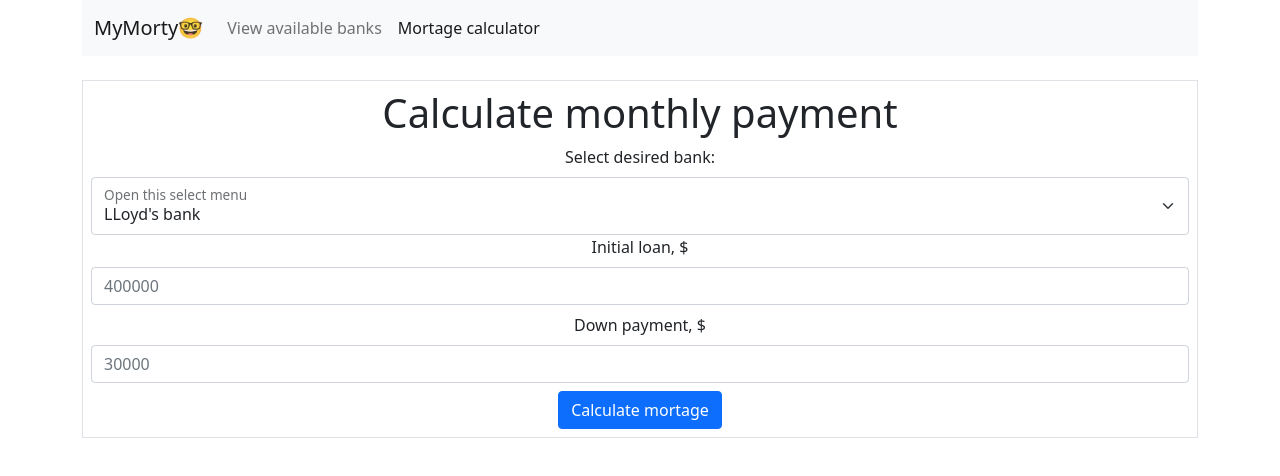
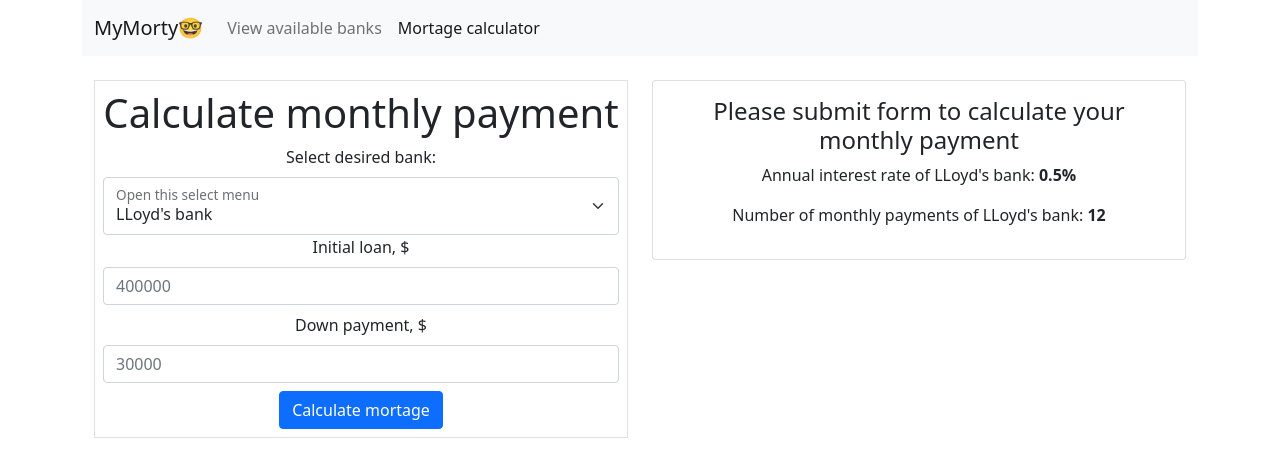
Before and after one commit to YuriiCodes/MyMorty-Mortgage-calculator, a React (Create React App) app: page /mortageCalculator in a window 1280 px wide. Shown: the top 476 px of the page. Built offline with nearby package versions, Linux system fonts and the light colour scheme.

Commit message:
Minor impovements for mortage calculator page

```diff
--- a/src/components/MortageCalculator/MortageCalculator.jsx
+++ b/src/components/MortageCalculator/MortageCalculator.jsx
@@ -1,4 +1,4 @@
-import {Button, Col, FloatingLabel, InputGroup, Row} from "react-bootstrap";
+import {Button, Card, Col, Container, FloatingLabel, InputGroup, Row} from "react-bootstrap";
 
 import {Formik} from 'formik';
 import * as yup from 'yup';
@@ -15,17 +15,18 @@ const MortageCalculator = (props) => {
     let banks = props.banks;
 
 
-
     const selectedBank = banks.find(bank => bank.id === parseInt(props.selectedBankId));
 
     const schema = yup.object().shape({
         initialLoan: yup.number().required().positive().max(selectedBank.maxLoan),
-        downPayment: yup.number().required().positive().min(selectedBank.minDownPayment),
+        downPayment: yup.number().required().positive().min(selectedBank.minDownPayment).max(yup.ref("initialLoan")),
         bankName: yup.string().required()
     });
 
     return (
-        <>
+        <Container>
+            <Row>
+                <Col md={6} >
                     <Formik
                         validationSchema={schema}
                         onSubmit={console.log}
@@ -72,7 +73,8 @@ const MortageCalculator = (props) => {
                                 <Form.Group controlId="validationFormikUsername">
                                     <Form.Label>Select desired bank:</Form.Label>
                                     <FloatingLabel controlId="floatingSelect" label="Open this select menu">
-                                <Form.Select aria-label="Floating label select example" value={props.selectedBankId}
+                                        <Form.Select aria-label="Floating label select example"
+                                                     value={props.selectedBankId}
                                                      onChange={e => props.updateSelectedBankId(e.target.value)}>
                                             {banks.map(bank => {
                                                 return <option key={bank.id} value={bank.id}>{bank.name}</option>
@@ -131,15 +133,39 @@ const MortageCalculator = (props) => {
                             </Form>
                         )}
                     </Formik>
+                </Col>
                 {props.isMonthlyPaymentAvaliable
-                ? <>
-                    <h2>Your monthly payment is: {props.monthlyPayment} </h2>
-                    <p>Ammount of borrowed money after down payment: {moneyBorrowedAfterDownPayment} </p>
-                    <p>Annual interest rate of {selectedBank.name}: {selectedBank.interestRate} </p>
-                    <p>Number of monthly payments of {selectedBank.name}: {selectedBank.loanTerm} </p>
-                </>
-                : null}
-        </>
+                    ? <Col md={6} className="mt-4">
+                        <Card>
+                            <Card.Body>
+                                <Card.Title><h2> Your monthly payment is: <span className="text-success">${props.monthlyPayment} </span> </h2></Card.Title>
+                                <Card.Text>
+                                    <p>Ammount of borrowed money after down payment:
+                                        ${moneyBorrowedAfterDownPayment} </p>
+                                    <p>Annual interest rate of {selectedBank.name}: <b>{selectedBank.interestRate}%</b> </p>
+                                    <p>Number of monthly payments of {selectedBank.name}: <b>{selectedBank.loanTerm}</b> </p>
+                                </Card.Text>
+
+                            </Card.Body>
+                        </Card>
+
+                    </Col>
+                    :
+                    <Col md={6} className="mt-4">
+                        <Card>
+                            <Card.Body>
+                                <Card.Title><h4>Please submit form to calculate your monthly payment </h4></Card.Title>
+                                <Card.Text>
+                                    <p>Annual interest rate of {selectedBank.name}: <b>{selectedBank.interestRate}%</b> </p>
+                                    <p>Number of monthly payments of {selectedBank.name}: <b>{selectedBank.loanTerm}</b> </p>
+                                </Card.Text>
+
+                            </Card.Body>
+                        </Card>
+
+                    </Col>}
+            </Row>
+        </Container>
     );
 }
 export default MortageCalculator;
```
Lines whose indentation alone changed are shown as unchanged.
